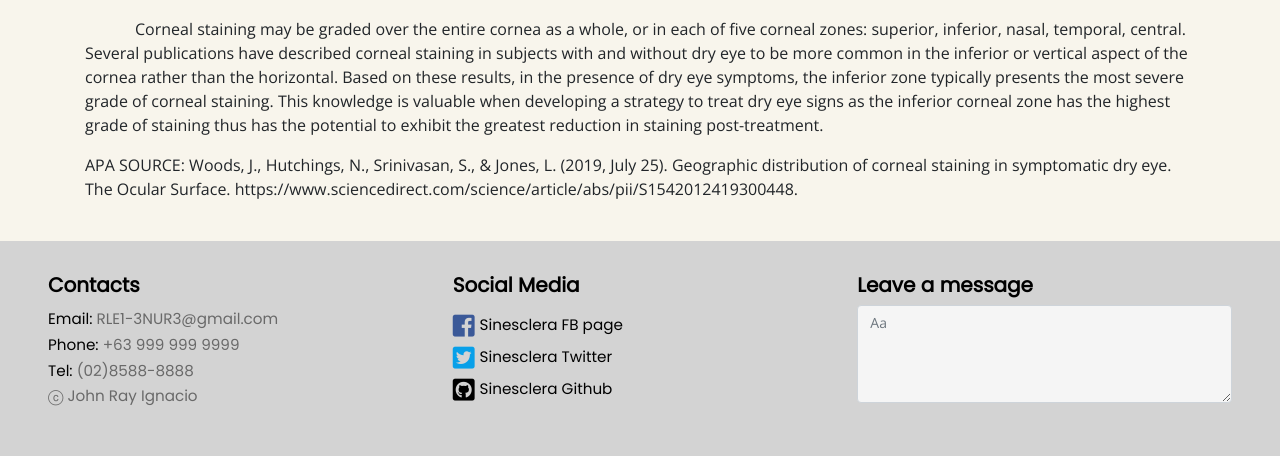
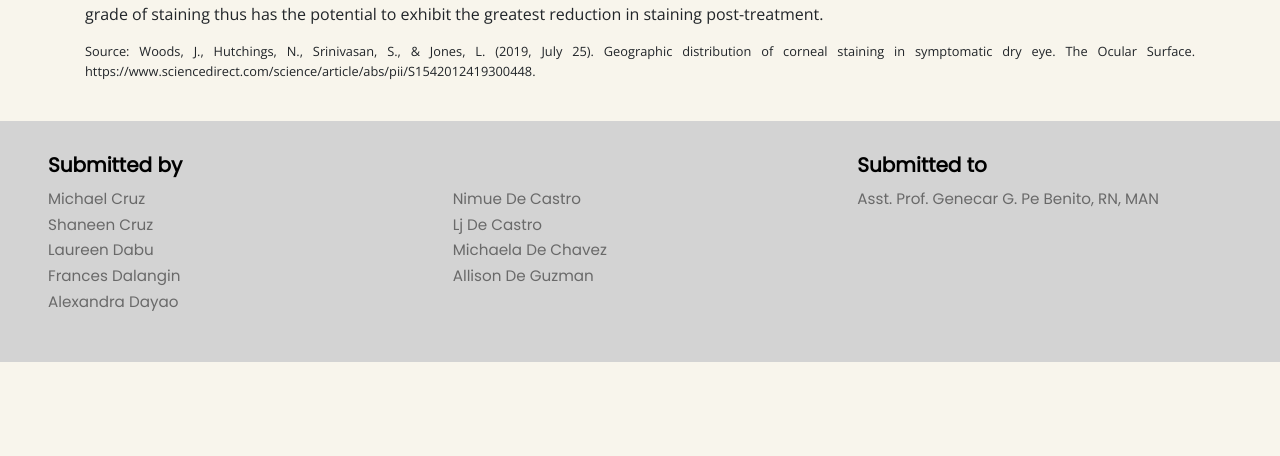
Before and after one commit to johnrayignacio/eyenako, a Django app: page /reviewer/ in a window 1280 px wide. Shown: the part 3539-3995 px from the top of the page. After the commit the page ends 3901 px from the top, so only its background shows below. Run offline with Django 3.2, Linux system fonts and the light colour scheme; some libraries are stand-ins or nearby versions.

Commit message:
Add files via upload

```diff
--- a/rle_app/templates/rle_app/main.html
+++ b/rle_app/templates/rle_app/main.html
@@ -81,18 +81,24 @@
     <div class="container-fluid px-5 footer">
         <div class="row py-3">
             <div class="col-md-4 py-3">
-                <h5>Contacts</h5>
+                <h5>Submitted by</h5>
                 <ul class="list-unstyled" id="contacts">
-                    <li><span>Email:</span> RLE1-3NUR3@gmail.com</li>
-                    <li><span>Phone:</span> +63 999 999 9999</li>
-                    <li><span>Tel:</span> (02)8588-8888</li>
-                    <li>ⓒ John Ray Ignacio</li>
+                    <li>Michael Cruz</li>
+                    <li>Shaneen Cruz</li>
+                    <li>Laureen Dabu</li>
+                    <li>Frances Dalangin</li>
+                    <li>Alexandra Dayao</li>
+
                 </ul>
             </div>
             <div class="col-md-4 socmed py-3" id="contacts">
-                <h5>Social Media</h5>
+                <h5 class="invisible">Submitted by</h5>
                 <ul class="list-unstyled">
-                    <li><a href="#" onclick="window.open(this.href); return false;" onkeypress="window.open(this.href); return false;">
+                    <li>Nimue De Castro</li>
+                    <li>Lj De Castro</li>
+                    <li>Michaela De Chavez</li>
+                    <li>Allison De Guzman</li>
+                    <!-- <li><a href="#" onclick="window.open(this.href); return false;" onkeypress="window.open(this.href); return false;">
                         <i class="fab fa-facebook-square" style="color: #3b5998"></i><span>Sinesclera FB page</span></a>
                     </li>
 
@@ -102,13 +108,18 @@
 
                     <li><a href="https://github.com/johnrayignacio" onclick="window.open(this.href); return false;" onkeypress="window.open(this.href); return false;">
                         <i class="fab fa-github-square" style="color: black"></i><span>Sinesclera Github</span></a>
-                    </li>
+                    </li> -->
                 </ul>
 
             </div>
             <div class="col-md-4 form-group py-3">
-                <h5>Leave a message</h5>
-                <textarea class="form-control" id="exampleFormControlTextarea1" rows="4" placeholder="Aa"></textarea>
+                <h5>Submitted to</h5>
+                <ul class="list-unstyled" id="contacts">
+                    <li>Asst. Prof. Genecar G. Pe Benito, RN, MAN</li>
+
+                </ul>
+                <!-- <h5>Leave a message</h5>
+                <textarea class="form-control" id="exampleFormControlTextarea1" rows="4" placeholder="Aa"></textarea> -->
             </div>
         </div>
     </div>
--- a/rle_app/templates/rle_app/navbar.html
+++ b/rle_app/templates/rle_app/navbar.html
@@ -39,7 +39,7 @@
     <div class="collapse navbar-collapse" id="navbarNavAltMarkup">
       <div class="navbar-nav ml-auto">
         <a class="nav-item nav-link active" id="nav-home" href="{% url 'home' %}">Home <span class="sr-only">(current)</span></a>
-        <a class="nav-item nav-link" href="https://drive.google.com/file/d/1y6lArtjWxakaYdLCwtcdr53xR32jTAcB/view" target="_blank">Reviewer</a>
+        <a class="nav-item nav-link" href="https://drive.google.com/file/d/1aic8qxFnKnccI5j_9z8Sq7W_CIREzLuS/view" target="_blank">Reviewer</a>
         <a class="nav-item nav-link" id="nav-assessment" href="{% url 'assessment' %}">Assessments</a>
         <a class="nav-item nav-link" id="nav-reviewer" href="{% url 'reviewer' %}">EYE-nnovations</a>
         <a class="nav-item nav-link" id="nav-contacts" href="#contacts">Contact</a>
--- a/rle_app/templates/rle_app/reviewer.html
+++ b/rle_app/templates/rle_app/reviewer.html
@@ -37,6 +37,7 @@
         .container a, .container a:hover{
             color: black;
             text-decoration: underline;
+            text-align: center;
         }
 
         .paragraph{
@@ -45,6 +46,14 @@
 
         img{
             margin: 20px 0;
+        }
+
+        p{
+            text-align: justify;
+        }
+
+        p:not(.paragraph){
+            font-size: 0.8rem;
         }
     </style>
 
@@ -61,7 +70,7 @@
             <img src="https://i.ibb.co/bPFkFnN/image.png" alt="">
         </div>
         <p class="paragraph">The retina is responsible for capturing photons, converting light energy to bioelectric signal, and preliminary visual information processing. Given its delicate function, the retina can be frequently targeted by eye diseases that can cause vision loss and even blindness. Retinal examination plays one essential role in eye disease detection and treatment assessment. In addition to traditional fundus photography, multiple imaging modalities such as scanning laser ophthalmoscopy (SLO), fluorescein angiography (FA), optical coherence tomography (OCT) and OCT angiography (OCTA)4 have been established to enable quantitative assessment of the retina. In principle, a better imaging resolution corresponds to a better opportunity to reveal subtle abnormalities at the early stage of eye diseases. Therefore, spatial resolution of retinal imaging is never more than enough to improve eye disease detection and treatment assessment. VSD provides a new pathway to achieve super-resolution SLO for high resolution imaging of the retina. In conjunction with rapid line-scan imaging and digital registration to minimize the effect of eye movements, VSD enabled resolution improvement for unambiguous observation of individual retinal photoreceptors without the involvement of AO.</p>
-        <p>APA SOURCE: Xincheng Yao, R. L. (n.d.). Super-resolution ophthalmoscopy: Virtually structured detection for resolution improvement in retinal imaging - Xincheng Yao, Rongwen Lu, Benquan Wang, Yiming Lu, Tae-Hoon Kim, 2021. SAGE Journals. https://journals.sagepub.com/doi/full/10.1177/1535370220970533.</p>
+        <p>Source: Xincheng Yao, R. L. (n.d.). Super-resolution ophthalmoscopy: Virtually structured detection for resolution improvement in retinal imaging - Xincheng Yao, Rongwen Lu, Benquan Wang, Yiming Lu, Tae-Hoon Kim, 2021. SAGE Journals. https://journals.sagepub.com/doi/full/10.1177/1535370220970533.</p>
 
         <br>
 
@@ -71,7 +80,7 @@
             <img src="https://i.ibb.co/0Kc6fNH/1.png" alt="">
         </div>
         <p class="paragraph">Specifically, the use of UW fluorescein angiography (UWFA) has emerged as a powerful tool in DR. It allows the quantification of areas of retinal nonperfusion, in particular peripheral nonperfusion (PNP). Measuring the extent of PNP was shown to be useful in identifying patients at risk of progression to proliferative diabetic retinopathy (PDR). Similarly, PNP was demonstrated to be a strong predictor of central and macular ischemia. Higher amounts of retinal nonperfusion are seen in patients with more severe retinopathy. Increased CNP is associated with macular thickening and subsequent vision loss. Having predominantly PNP was independently associated with worse visual acuity, regardless of macular thickness</p>
-        <p>APA SOURCE: Bawany, M. H., Ding, L., Ramchandran, R. S., Sharma, G., Wykoff, C. C., & Kuriyan, A. E. (n.d.). Automated vessel density detection in fluorescein angiography images correlates with vision in proliferative diabetic retinopathy. PLOS ONE. https://journals.plos.org/plosone/article?id=10.1371%2Fjournal.pone.0238958.</p>
+        <p>Source: Bawany, M. H., Ding, L., Ramchandran, R. S., Sharma, G., Wykoff, C. C., & Kuriyan, A. E. (n.d.). Automated vessel density detection in fluorescein angiography images correlates with vision in proliferative diabetic retinopathy. PLOS ONE. https://journals.plos.org/plosone/article?id=10.1371%2Fjournal.pone.0238958.</p>
 
         <br>
 
@@ -84,7 +93,7 @@
 
         <p class="paragraph">The slit lamp examination is a basic ophthalmologic examination method that allows the eye tissue to be examined through an optical section by cutting each tissue of the eye with a slit light beam. By using a light bulb with a vertical filament as a light source and reducing a circular light beam to a square, the width and length of the circular light beam can be arbitrarily adjusted, and the image can be enlarged up to about 40 times. Studies have shown that examination with Optos ultra-widefield fundus imaging is reliable in detecting diabetic retinopathy and compares well to slit lamp fundus examination, yielding a sensitivity and specificity of 73% and 96%, respectively for detecting proliferative diabetic retinopathy. This study proposes having a low threshold of bringing back patients for slit lamp examination if the peripheral retina view on the Clarus photo is hazy with suspicious retinal haemorrhage or if the other eye has proliferative disease. Virtual clinics could indeed help to meet the increased demand for hospital eye clinic appointments as Lee et al. showed that twice as many patients can be seen in virtual clinics compared to slit lamp examination clinics in the same time period.</p>
 
-        <p>APA SOURCE: Lim, W. S., Grimaldi, G., Nicholson, L., Basheer, K., & Rajendram, R. (2020, October 20). Widefield imaging with Clarus fundus camera vs slit lamp fundus examination in assessing patients referred from the National Health Service diabetic retinopathy screening programme. Nature News. https://www.nature.com/articles/s41433-020-01218-x.</p>
+        <p>Source: Lim, W. S., Grimaldi, G., Nicholson, L., Basheer, K., & Rajendram, R. (2020, October 20). Widefield imaging with Clarus fundus camera vs slit lamp fundus examination in assessing patients referred from the National Health Service diabetic retinopathy screening programme. Nature News. https://www.nature.com/articles/s41433-020-01218-x.</p>
 
         <br>
 
@@ -97,7 +106,7 @@
 
         <p class="paragraph">Measuring visual field loss is a key component of an eye examination. It is a particular cornerstone of glaucoma assessments, where optic nerve damage typically results in asymptomatic visual field loss that can only be detected by perimetric examination. A portable, inexpensive, and user-friendly device would allow for more effective visual field screening, particularly in resource-poor or hard to reach communities. This in turn could help to improve detection rates for diseases such as glaucoma (which are currently poor), and may lead to fewer patients presenting to hospital eye service with already advanced visual field loss.</p>
 
-        <p>APA SOURCE: Jones, P. R., Smith, N. D., Bi, W., & Crabb, D. P. (2019, January 2). Portable Perimetry Using Eye-Tracking on a Tablet Computer-A Feasibility Assessment. Translational Vision Science & Technology. https://tvst.arvojournals.org/article.aspx?articleid=2724236.</p>
+        <p>Source: Jones, P. R., Smith, N. D., Bi, W., & Crabb, D. P. (2019, January 2). Portable Perimetry Using Eye-Tracking on a Tablet Computer-A Feasibility Assessment. Translational Vision Science & Technology. https://tvst.arvojournals.org/article.aspx?articleid=2724236.</p>
 
         <br>
 
@@ -110,7 +119,7 @@
 
         <p class="paragraph">Corneal staining may be graded over the entire cornea as a whole, or in each of five corneal zones: superior, inferior, nasal, temporal, central. Several publications have described corneal staining in subjects with and without dry eye to be more common in the inferior or vertical aspect of the cornea rather than the horizontal. Based on these results, in the presence of dry eye symptoms, the inferior zone typically presents the most severe grade of corneal staining. This knowledge is valuable when developing a strategy to treat dry eye signs as the inferior corneal zone has the highest grade of staining thus has the potential to exhibit the greatest reduction in staining post-treatment.</p>
 
-        <p>APA SOURCE: Woods, J., Hutchings, N., Srinivasan, S., & Jones, L. (2019, July 25). Geographic distribution of corneal staining in symptomatic dry eye. The Ocular Surface. https://www.sciencedirect.com/science/article/abs/pii/S1542012419300448.</p>
+        <p>Source: Woods, J., Hutchings, N., Srinivasan, S., & Jones, L. (2019, July 25). Geographic distribution of corneal staining in symptomatic dry eye. The Ocular Surface. https://www.sciencedirect.com/science/article/abs/pii/S1542012419300448.</p>
     </div>
 </body>
 {% endblock %}
```
